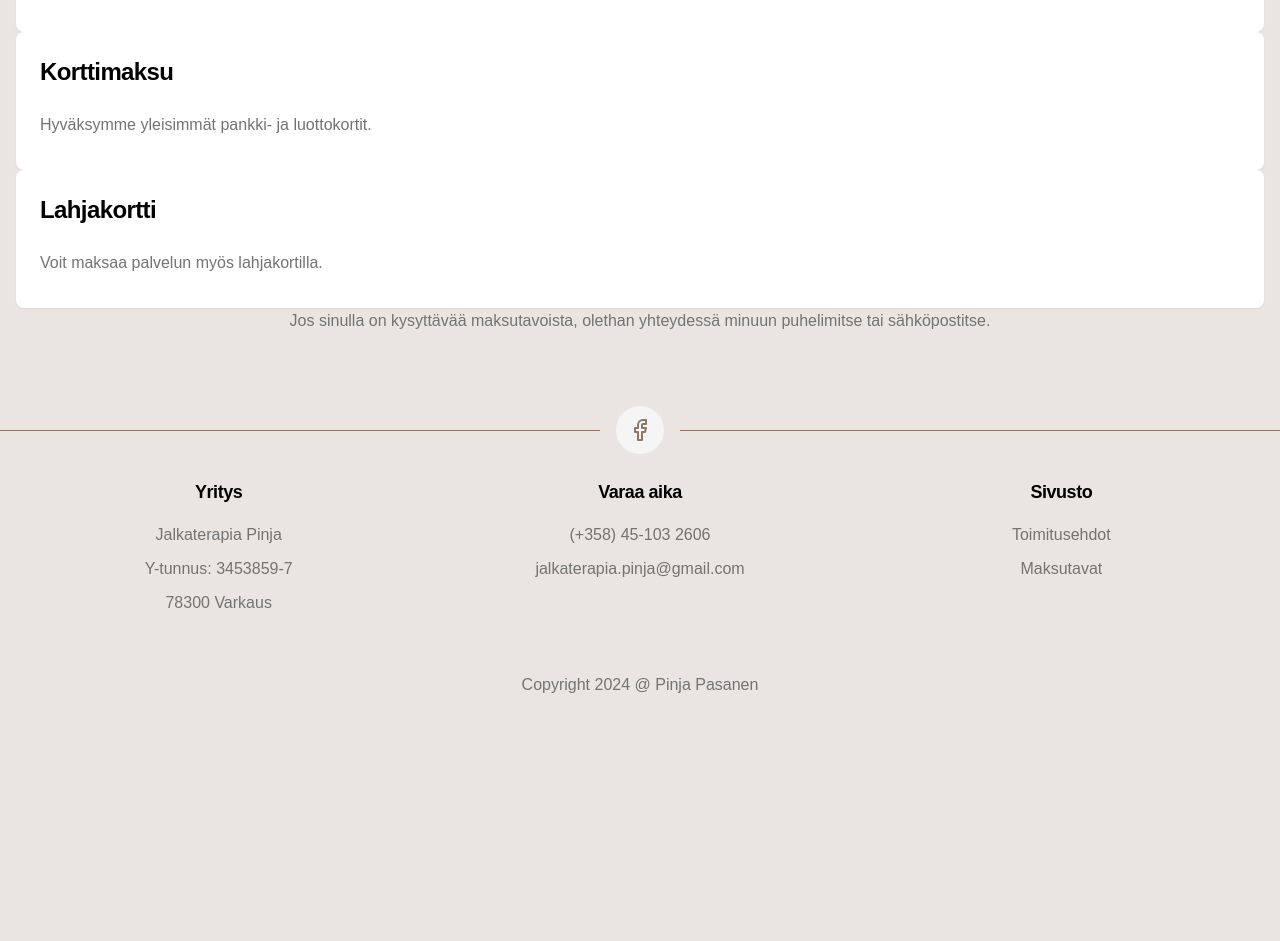
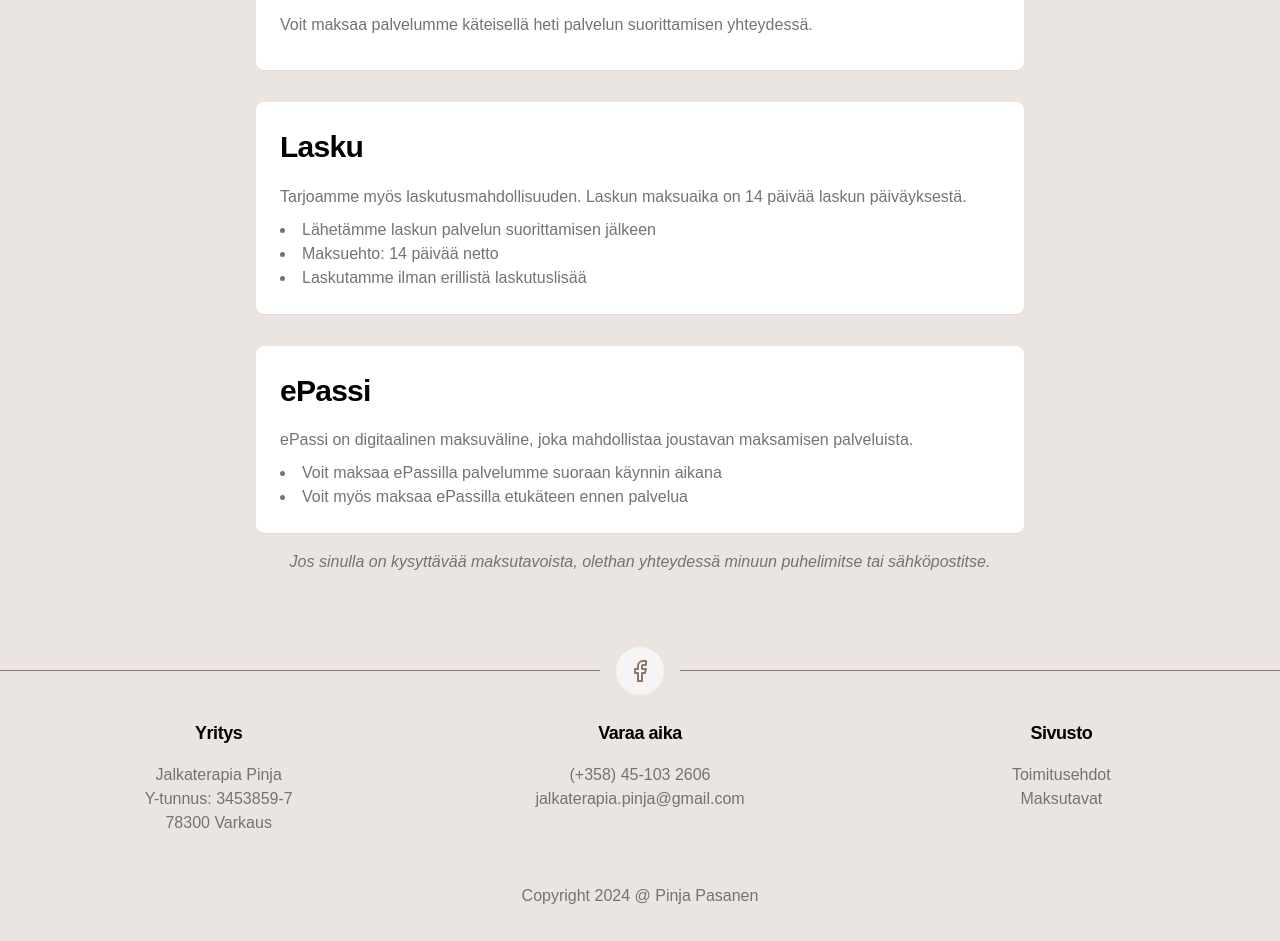
Before and after one commit to Markus-Pasanen/pinja-website, a Next.js app: page /maksutavat in a window 1280 px wide. Shown: the part 260-1201 px from the top of the page. Before the commit the page ends 990 px from the top, so only its background shows below. Built offline with nearby package versions, Linux system fonts and the light colour scheme.

Commit message:
Typography fixes

```diff
--- a/src/app/globals.css
+++ b/src/app/globals.css
@@ -26,19 +26,23 @@ body {
   }
 
   h1 {
-    @apply text-3xl md:text-4xl font-bold mb-2 leading-tight tracking-tight text-black;
+    @apply text-4xl font-bold mt-8 leading-tight tracking-tight text-black;
   }
   h2 {
-    @apply text-2xl md:text-2xl font-bold mb-6 leading-snug tracking-tight text-black;
+    @apply text-3xl font-bold mb-4 leading-snug tracking-tight text-black;
   }
   h3 {
-    @apply text-xl md:text-xl font-semibold mb-2 leading-snug tracking-tight text-black;
+    @apply text-xl font-semibold mb-4 leading-snug tracking-tight text-black;
   }
   p {
     @apply leading-relaxed text-muted-foreground mb-2;
   }
   strong {
     @apply font-semibold;
+  }
+
+  ul {
+    @apply list-inside list-disc;
   }
 
   main {
--- a/src/app/maksutavat/page.tsx
+++ b/src/app/maksutavat/page.tsx
@@ -6,23 +6,32 @@ export default function ServicesPage() {
       <section>
         <h1>Maksutavat</h1>
         <p>Tarjoamme asiakkaillemme joustavat maksuvaihtoehdot palveluihimme.</p>
-        <div>
+        <div className="max-w-3xl mx-auto text-left space-y-8 my-4">
           <Card>
             <h2>Käteinen</h2>
             <p>Voit maksaa palvelumme käteisellä heti palvelun suorittamisen yhteydessä.</p>
           </Card>
           <Card>
-            <h2>Korttimaksu</h2>
-            <p>Hyväksymme yleisimmät pankki- ja luottokortit.</p>
+            <h2>Lasku</h2>
+            <p>Tarjoamme myös laskutusmahdollisuuden. Laskun maksuaika on 14 päivää laskun päiväyksestä.</p>
+            <ul>
+              <li>Lähetämme laskun palvelun suorittamisen jälkeen</li>
+              <li>Maksuehto: 14 päivää netto</li>
+              <li>Laskutamme ilman erillistä laskutuslisää</li>
+            </ul>
           </Card>
           <Card>
-            <h2>Lahjakortti</h2>
-            <p>Voit maksaa palvelun myös lahjakortilla.</p>
+            <h2>ePassi</h2>
+            <p>ePassi on digitaalinen maksuväline, joka mahdollistaa joustavan maksamisen palveluista.</p>
+            <ul>
+              <li>Voit maksaa ePassilla palvelumme suoraan käynnin aikana</li>
+              <li>Voit myös maksaa ePassilla etukäteen ennen palvelua</li>
+            </ul>
           </Card>
         </div>
-        <p>
-          Jos sinulla on kysyttävää maksutavoista, olethan yhteydessä minuun puhelimitse tai sähköpostitse.
-        </p>
+        <p className="text-center italic">
+            Jos sinulla on kysyttävää maksutavoista, olethan yhteydessä minuun puhelimitse tai sähköpostitse.
+          </p>
       </section>
     </main>
   );
--- a/src/app/page.tsx
+++ b/src/app/page.tsx
@@ -1,3 +1,6 @@
+"use client";
+import { useState } from "react";
+import Modal from "@/components/shared/Modal";
 import { Footprints, Candy, Hand} from "lucide-react";
 import Link from 'next/link';
 
@@ -42,11 +45,13 @@ const news = [
 ];
 
 export default function Page() {
+  const [openArticle, setOpenArticle] = useState(null);
+
   return (
     <main className="flex flex-col items-center justify-center min-h-screen bg-background text-foreground gap-8">
       {/* Hero Section backdrop-blur-sm brightness-75 */}
       <section
-        className="relative top-0 w-screen h-[50vh] xl:h-[75vh] flex items-center justify-center text-center text-card"
+        className="relative top-0 w-screen h-[75vh] flex items-center justify-center text-center text-card"
         style={{
           backgroundImage: `url('/images/hero_background.jpg')`,
           backgroundSize: 'cover',
@@ -56,10 +61,10 @@ export default function Page() {
         <div className="absolute inset-0 brightness-75 backdrop-blur-sm"></div>
         <div className="relative z-10 px-4 rounded-lg">
           <h1 className="text-card">Pinja Pasanen</h1>
-          <p className="text-card mb-10">
+          <p className="text-card mb-12">
             Jalkaterapeuttiopiskelija, joka on erikoistunut jalkojen terveyteen ja hyvinvointiin nykyaikaisilla hoitomenetelmillä.
           </p>
-            <Link href="/yhteystiedot" className="bg-primary text-card px-24 py-4  rounded-lg font-semibold">
+            <Link href="/yhteystiedot" className="bg-primary text-card px-24 py-4 rounded-lg font-semibold">
               Varaa aika
             </Link>
         </div>
@@ -104,14 +109,36 @@ export default function Page() {
                   <p className="line-clamp-2">
                     {article.excerpt}
                   </p>
-                  <Link href={article.link} className="text-primary hover:underline mt-2 block">
+                  <button
+                    className="text-primary hover:underline mt-2 block p-0 bg-transparent border-none cursor-pointer"
+                    onClick={() => setOpenArticle(article)}
+                  >
                     Lue lisää
-                  </Link>
+                  </button>
                 </div>
               </div>
             </div>
           ))}
         </div>
+        <Modal isOpen={!!openArticle} onClose={() => setOpenArticle(null)}>
+          {openArticle && (
+            <div className="flex flex-col h-full">
+              <div className="w-full" style={{height: '200px'}}>
+                <img
+                  src={openArticle.thumbnail}
+                  alt={openArticle.title}
+                  className="w-full h-full object-cover rounded-t-lg"
+                  style={{display: 'block', padding: 0, margin: 0}}
+                />
+              </div>
+              <div className="p-6 flex-1 flex flex-col">
+                <h2 className="text-2xl font-bold mb-2">{openArticle.title}</h2>
+                <div className="text-sm text-muted-foreground mb-2">{openArticle.date}</div>
+                <p>{openArticle.excerpt}</p>
+              </div>
+            </div>
+          )}
+        </Modal>
       </section>
     </main>
   );
--- a/src/app/toimitusehdot/page.tsx
+++ b/src/app/toimitusehdot/page.tsx
@@ -6,7 +6,7 @@ export default function ServicesPage() {
       <section>
         <h1>Toimitusehdot</h1>
         <p>Tutustu toimitusehtojemme yksityiskohtiin alla.</p>
-        <div className="max-w-3xl mx-auto text-left space-y-8">
+        <div className="max-w-3xl mx-auto text-left space-y-8 my-4">
           <Card>
             <h2>Peruutusehdot</h2>
             <p>
--- a/src/app/yhteystiedot/page.tsx
+++ b/src/app/yhteystiedot/page.tsx
@@ -11,7 +11,7 @@ export default function ContactPage() {
       </section>
       <div className="flex flex-col md:flex-row gap-8 align-center justify-center">
         <div className="p-6 rounded-lg shadow-md bg-card flex flex-col h-48 w-full max-w-md">
-          <h2>Yhteystiedot</h2>
+          <h3>Yhteystiedot</h3>
           <div className="flex flex-col">
             <p>
               <a href="tel:+358451032606" className="hover:text-accent flex flex-row gap-2">
@@ -32,7 +32,7 @@ export default function ContactPage() {
           </div>
         </div>
         <div className="p-6 rounded-lg shadow-md bg-card flex flex-col h-48 w-full max-w-md">
-          <h2>Aukioloajat</h2>
+          <h3>Aukioloajat</h3>
           <p>
             Maanantai - Perjantai: 9:00 - 17:00
             <br />
--- a/src/components/layout/Footer.tsx
+++ b/src/components/layout/Footer.tsx
@@ -22,11 +22,10 @@ const Footer = () => {
           {/* Contact Information */}
           <div>
             <h3 className="font-semibold text-lg mb-4">Yritys</h3>
-            <p className="text-muted-foreground">Jalkaterapia Pinja</p>
-            <p className="text-muted-foreground">
-            Y-tunnus: 3453859-7
-            </p>
-            <p className="text-muted-foreground">
+            <ul className="text-muted-foreground list-none">
+              <li>Jalkaterapia Pinja</li>
+              <li>Y-tunnus: 3453859-7</li>
+              <li>
                 <a
                   href="https://www.google.com/maps/place/Varkaus/@62.3234278,27.8290594,12z/data=!3m1!4b1!4m6!3m5!1s0x469b1fae772c9653:0x40146d63c75c390!8m2!3d62.31792!4d27.8598871!16zL20vMDNjNGt6?entry=ttu&g_ep=EgoyMDI1MDQzMC4xIKXMDSoASAFQAw%3D%3D"
                   target="_blank"
@@ -35,29 +34,50 @@ const Footer = () => {
                 >
                   78300 Varkaus
                 </a>
-            </p>
+              </li>
+            </ul>
           </div>
           <div>
             <h3 className="font-semibold text-lg mb-4">Varaa aika</h3>
-            <p className="text-muted-foreground">
-              <a href="tel:+358451032606" className="hover:text-accent transition-colors">
+            <ul className="text-muted-foreground list-none">
+              <li>
+                <a
+                  href="tel:+358451032606"
+                  className="hover:text-accent transition-colors"
+                >
                   (+358) 45-103 2606
                 </a>
-            </p>
-            <p className="text-muted-foreground">
-              <a href="mailto:jalkaterapia.pinja@gmail.com" className="hover:text-accent transition-colors">
+              </li>
+              <li>
+                <a
+                  href="mailto:jalkaterapia.pinja@gmail.com"
+                  className="hover:text-accent transition-colors"
+                >
                   jalkaterapia.pinja@gmail.com
                 </a>
-            </p>
+              </li>
+            </ul>
           </div>
           <div>
             <h3 className="font-semibold text-lg mb-4">Sivusto</h3>
-            <p className="text-muted-foreground">
-              <Link href="/toimitusehdot" className="hover:text-accent transition-colors">Toimitusehdot</Link>
-            </p>
-            <p className="text-muted-foreground">
-              <Link href="/maksutavat" className="hover:text-accent transition-colors">Maksutavat</Link>
-            </p>
+            <ul className="text-muted-foreground list-none">
+              <li>
+                <Link
+                  href="/toimitusehdot"
+                  className="hover:text-accent transition-colors"
+                >
+                  Toimitusehdot
+                </Link>
+              </li>
+              <li>
+                <Link
+                  href="/maksutavat"
+                  className="hover:text-accent transition-colors"
+                >
+                  Maksutavat
+                </Link>
+              </li>
+            </ul>
           </div>
         </div>
 
--- /dev/null
+++ b/src/components/shared/Modal.tsx
@@ -0,0 +1,34 @@
+import React from "react";
+import { X } from "lucide-react";
+
+interface ModalProps {
+  isOpen: boolean;
+  onClose: () => void;
+  children: React.ReactNode;
+}
+
+const Modal: React.FC<ModalProps> = ({ isOpen, onClose, children }) => {
+  if (!isOpen) return null;
+  return (
+    <div
+      className="fixed inset-0 z-50 flex items-center justify-center bg-black bg-opacity-50 backdrop-blur-sm"
+      onClick={onClose}
+    >
+      <div
+        className="bg-white rounded-lg shadow-lg max-w-lg w-full relative m-4"
+        onClick={(e) => e.stopPropagation()}
+      >
+        <button
+          className="absolute top-0 right-0 bg-card rounded-lg text-gray-500 hover:text-gray-700"
+          onClick={onClose}
+          aria-label="Sulje"
+        >
+          <X className="size-8"/>
+        </button>
+        <div className="text-left">{children}</div>
+      </div>
+    </div>
+  );
+};
+
+export default Modal;
```
Also changed, not shown: src/app/palvelut/page.tsx (+50 -7 lines). Lines whose indentation alone changed are shown as unchanged.
